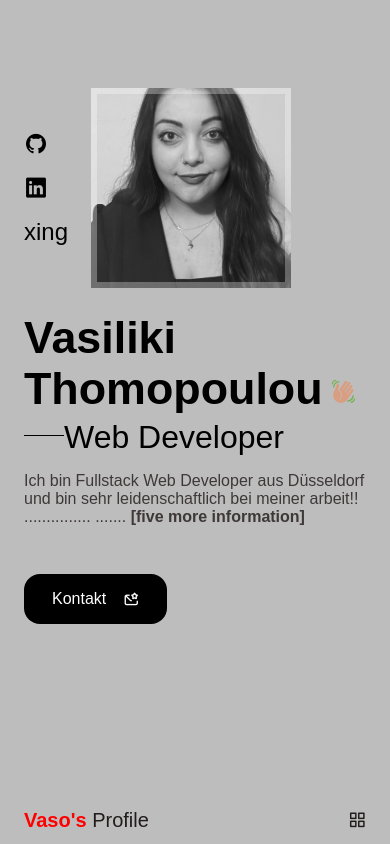
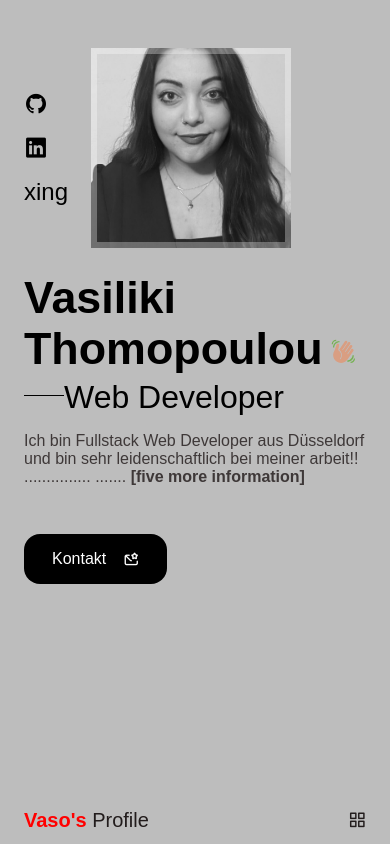
Before and after one commit to VasoThom/myportfolio-React, a React (Create React App) app: page / in a window 390 px wide. Built offline with nearby package versions, Linux system fonts and the light colour scheme.

Commit message:
responsive

```diff
--- a/src/components/home/home.css
+++ b/src/components/home/home.css
@@ -98,7 +98,7 @@
 @media screen and (max-width: 768px) {
   .home__content {
     grid-template-columns: 0.5fr 3fr;
-    padding-top: 3.5rem;
+    padding-top: 2.5rem;
     column-gap: 1.3rem;
   }
   .home__img {
@@ -123,3 +123,8 @@
     height: 20px;
   }
 }
+@media screen and (max-width: 576px) {
+  .home__content {
+    padding-top: 1rem;
+  }
+}
```
